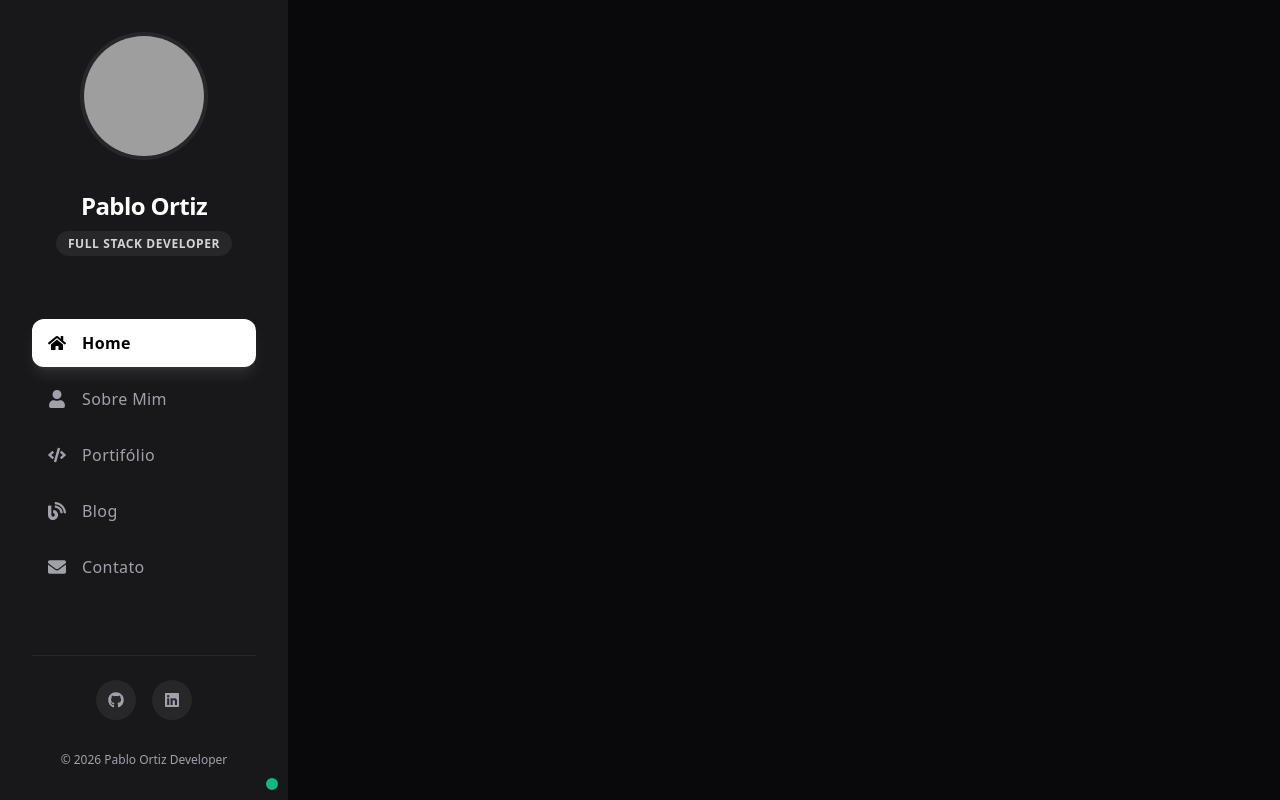
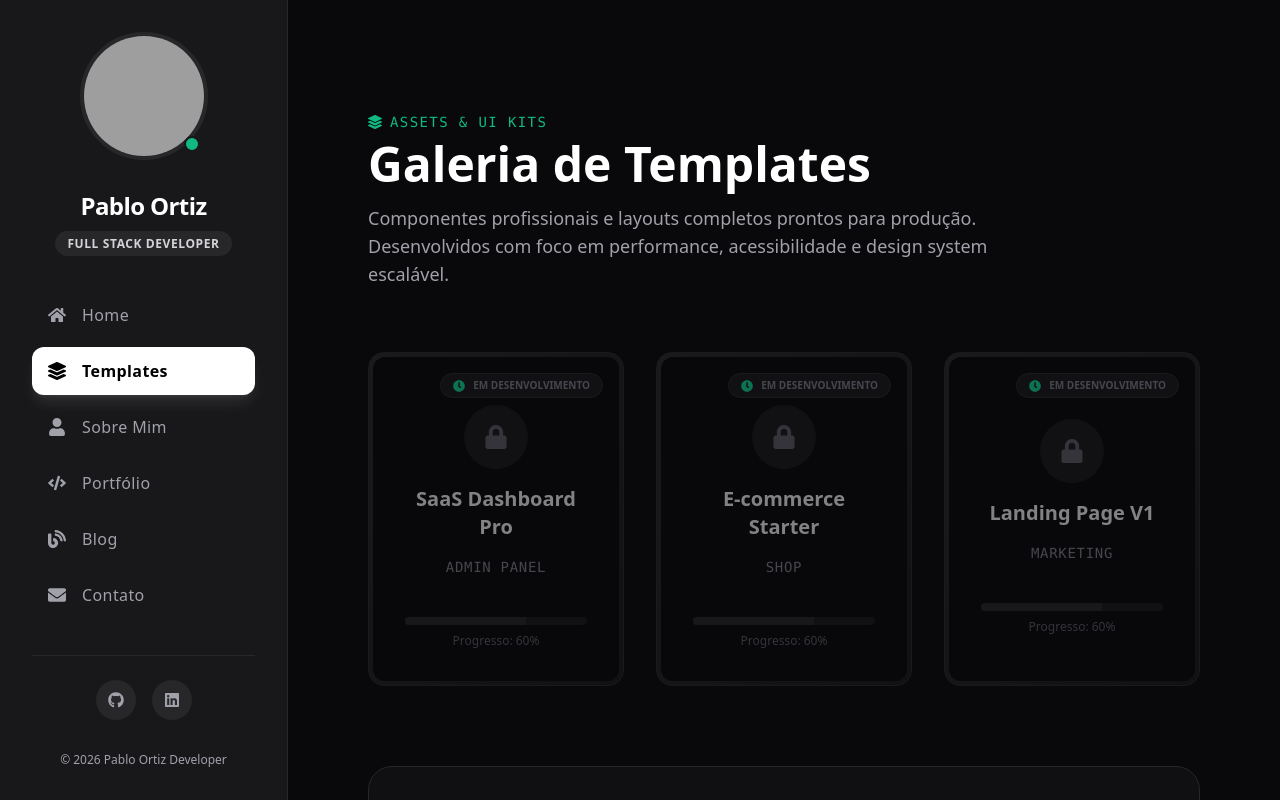
Before and after one commit to pablomigueldias/my-portifolio, a React (Vite) app in the folder frontend/portifolio/: page /templates in a window 1280 px wide. Shown: the top 800 px of the page. Built offline with nearby package versions, Linux system fonts and the light colour scheme; grey boxes are pictures that could not be loaded.

Commit message:
fix: update sidebar routing logic

```diff
--- a/frontend/portifolio/src/App.jsx
+++ b/frontend/portifolio/src/App.jsx
@@ -6,6 +6,7 @@ import About from './components/About'
 import Skills from './components/Skills'
 import Portfolio from './components/Portfolio'
 import ProjectDetails from './pages/ProjectDetails'
+import TemplatesGallery from './pages/TemplatesGallery'
 
 
 const Home = () => (
@@ -28,6 +29,7 @@ function App() {
           <Routes>
             <Route path="/" element={<Home />} />
             <Route path="/projeto/:id" element={<ProjectDetails />} />
+            <Route path="/templates" element={<TemplatesGallery />} />
           </Routes>
 
         </div>
--- a/frontend/portifolio/src/layout/Sidebar.jsx
+++ b/frontend/portifolio/src/layout/Sidebar.jsx
@@ -1,10 +1,12 @@
-import React from 'react'
-import { FaHome, FaUser, FaCode, FaBlog, FaEnvelope, FaGithub, FaLinkedin } from 'react-icons/fa'
+import React from 'react';
+// 1. Adicionei o FaLayerGroup que estava faltando nos imports
+import { FaHome, FaUser, FaCode, FaBlog, FaEnvelope, FaGithub, FaLinkedin, FaLayerGroup } from 'react-icons/fa';
+import { Link, useLocation } from 'react-router-dom';
 
-
-const NavItem = ({ icon, label, active = false }) => (
-    <a
-        href="#"
+// 2. NavItem atualizado: Usa 'Link' e recebe a prop 'to'
+const NavItem = ({ icon, label, to, active = false }) => (
+    <Link
+        to={to}
         className={`flex items-center space-x-4 px-4 py-3 rounded-xl transition-all duration-300 group
     ${active
                 ? 'bg-white text-black font-bold shadow-lg shadow-white/10'
@@ -13,33 +15,48 @@ const NavItem = ({ icon, label, active = false }) => (
     >
         <span className="text-lg">{icon}</span>
         <span className="tracking-wide">{label}</span>
-    </a>
+    </Link>
 );
 
 const SocialIcon = ({ icon }) => (
-    <a href="#" className="w-10 h-10 flex items-center justify-center rounded-full bg-zinc-800 text-zinc-400 hover:bg-white hover:text-black transition-all duration-300">
+    <a href="#" target="_blank" rel="noopener noreferrer" className="w-10 h-10 flex items-center justify-center rounded-full bg-zinc-800 text-zinc-400 hover:bg-white hover:text-black transition-all duration-300">
         {icon}
     </a>
 );
 
 const Sidebar = () => {
+    const location = useLocation();
+
     return (
-        <aside className='fixed left-0 top-0 h-screen w-72 bg-zinc-900 boder-r border-zinx-800 flex flex-col justify-between p-8 z-50'>
+        // 3. Corrigi 'boder-r' para 'border-r' e 'border-zinx' para 'border-zinc'
+        <aside className='fixed left-0 top-0 h-screen w-72 bg-zinc-900 border-r border-zinc-800 flex flex-col justify-between p-8 z-50'>
+
             <div className="text-center">
                 <div className="relative inline-block mb-6">
-                    <img src="https://github.com/github.png" alt="Profile" className='w-32 h-32 rounded-full border-4 border-zinc-800 mx-auto hover:grayscale-0 transition-all duration-500' />
+                    <img
+                        src="https://github.com/github.png"
+                        alt="Profile"
+                        className='w-32 h-32 rounded-full border-4 border-zinc-800 mx-auto hover:grayscale-0 transition-all duration-500'
+                    />
+                    {/* Movi a bolinha verde para dentro do relative para ela ficar posicionada corretamente na foto */}
+                    <div className="absolute bottom-2 right-2 w-4 h-4 bg-emerald-500 rounded-full border-2 border-zinc-900"></div>
                 </div>
-                <div className="absolute bottom-2 right-2 w-4 h-4 bg-emerald-500 rounded-full border-2 border-zinc-900"></div>
+
                 <h2 className='text-2xl font-bold text-white mb-2 tracking-tight'>Pablo Ortiz</h2>
                 <span className='px-3 py-1 bg-zinc-800 text-zinc-300 text-xs rounded-full uppercase tracking-wider font-semibold'>Full Stack Developer</span>
             </div>
 
             <nav className='flex-1 flex flex-col justify-center space-y-2'>
-                <NavItem icon={<FaHome />} label='Home' active />
-                <NavItem icon={<FaUser />} label='Sobre Mim' />
-                <NavItem icon={<FaCode />} label='Portifólio' />
-                <NavItem icon={<FaBlog />} label='Blog' />
-                <NavItem icon={<FaEnvelope />} label='Contato' />
+
+                <NavItem to="/" icon={<FaHome />} label="Home" active={location.pathname === '/'} />
+
+                <NavItem to="/templates" icon={<FaLayerGroup />} label="Templates" active={location.pathname === '/templates'} />
+
+                <NavItem to="/#about" icon={<FaUser />} label='Sobre Mim' />
+                <NavItem to="/#portfolio" icon={<FaCode />} label='Portfólio' />
+
+                <NavItem to="/#blog" icon={<FaBlog />} label='Blog' />
+                <NavItem to="/#contact" icon={<FaEnvelope />} label='Contato' />
             </nav>
 
             <div className="flex justify-center space-x-4 pt-6 border-t border-zinc-800">
--- /dev/null
+++ b/frontend/portifolio/src/pages/TemplatesGallery.jsx
@@ -0,0 +1,87 @@
+import React from 'react';
+import { FaLayerGroup, FaLock, FaClock } from 'react-icons/fa';
+
+const TemplatesGallery = () => {
+
+  const upcomingTemplates = [
+    {
+      id: 1,
+      name: "SaaS Dashboard Pro",
+      category: "Admin Panel",
+      color: "from-blue-500 to-cyan-400"
+    },
+    {
+      id: 2,
+      name: "E-commerce Starter",
+      category: "Shop",
+      color: "from-purple-500 to-pink-500"
+    },
+    {
+      id: 3,
+      name: "Landing Page V1",
+      category: "Marketing",
+      color: "from-orange-500 to-red-500"
+    }
+  ];
+
+  return (
+    <div className="text-white min-h-screen pb-20">
+
+      <div className="mb-16 mt-8">
+        <span className="text-emerald-500 font-mono text-sm tracking-widest uppercase flex items-center gap-2">
+          <FaLayerGroup /> Assets & UI Kits
+        </span>
+        <h1 className="text-5xl font-bold mt-2 mb-4">Galeria de Templates</h1>
+        <p className="text-zinc-400 text-lg max-w-2xl">
+          Componentes profissionais e layouts completos prontos para produção.
+          Desenvolvidos com foco em performance, acessibilidade e design system escalável.
+        </p>
+      </div>
+
+      <div className="grid grid-cols-1 md:grid-cols-2 lg:grid-cols-3 gap-8">
+        {upcomingTemplates.map((item) => (
+          <div key={item.id} className="relative group p-1 rounded-2xl bg-gradient-to-br from-zinc-800 to-zinc-900 border border-zinc-800 opacity-60 hover:opacity-100 transition-opacity duration-500 cursor-not-allowed">
+
+            <div className={`absolute inset-0 bg-gradient-to-r ${item.color} opacity-0 group-hover:opacity-5 rounded-2xl transition-opacity`}></div>
+
+            <div className="bg-zinc-950 p-8 rounded-xl h-full flex flex-col items-center justify-center text-center space-y-4 relative overflow-hidden">
+
+              <div className="absolute top-4 right-4 px-3 py-1 bg-zinc-900 border border-zinc-800 rounded-full flex items-center gap-2">
+                <FaClock className="text-emerald-500 text-xs" />
+                <span className="text-[10px] uppercase font-bold text-zinc-500">Em Desenvolvimento</span>
+              </div>
+
+              <div className="w-16 h-16 bg-zinc-900 rounded-full flex items-center justify-center text-zinc-600 mb-2 group-hover:scale-110 transition-transform duration-300">
+                <FaLock size={24} />
+              </div>
+
+              <h3 className="text-xl font-bold text-zinc-300">{item.name}</h3>
+              <p className="text-sm text-zinc-500 font-mono uppercase tracking-wider">{item.category}</p>
+
+              <div className="pt-6 w-full">
+                <div className="h-2 w-full bg-zinc-900 rounded-full overflow-hidden">
+                  <div className="h-full bg-zinc-800 w-2/3 animate-pulse"></div>
+                </div>
+                <p className="text-xs text-zinc-600 mt-2">Progresso: 60%</p>
+              </div>
+
+            </div>
+          </div>
+        ))}
+      </div>
+
+      <div className="mt-20 p-12 bg-zinc-900/50 border border-zinc-800 rounded-3xl text-center">
+        <h3 className="text-2xl font-bold mb-4">Precisa de um template exclusivo?</h3>
+        <p className="text-zinc-400 mb-8 max-w-xl mx-auto">
+          Estou aceitando encomendas para Design Systems e Dashboards personalizados em React.
+        </p>
+        <button className="px-8 py-3 bg-emerald-600 hover:bg-emerald-700 text-white font-bold rounded-xl transition-all shadow-lg shadow-emerald-900/20">
+          Entrar em Contato
+        </button>
+      </div>
+
+    </div>
+  );
+};
+
+export default TemplatesGallery;
```
